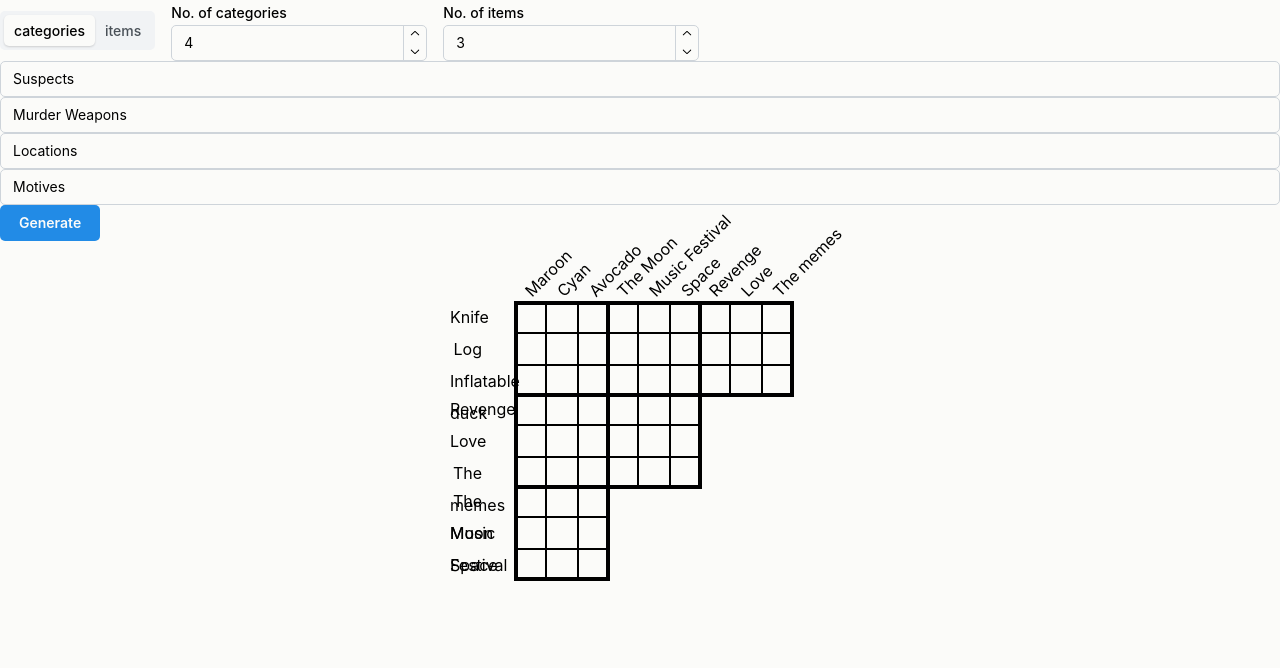
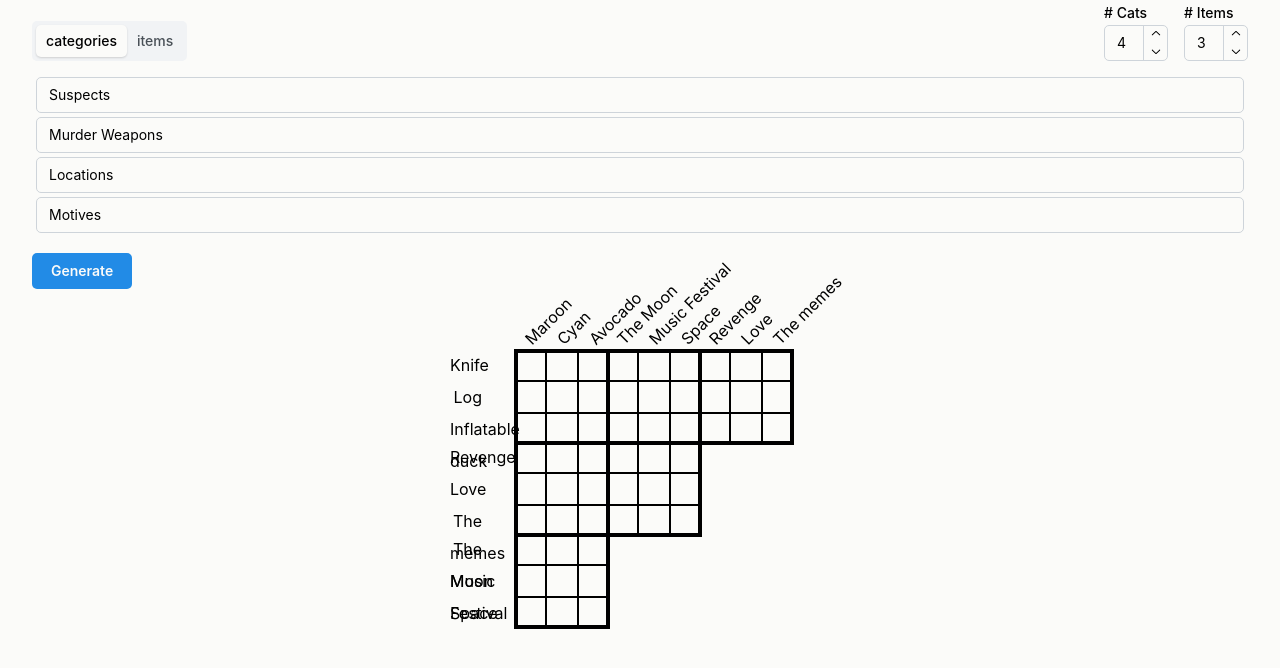
Before and after one commit to Chattox/logikinator-5000, a React (Vite) app: page / in a window 1280 px wide. Shown: the top 668 px of the page. Built offline with nearby package versions, Linux system fonts and the light colour scheme.

Commit message:
feat: grid settings styling first pass

```diff
--- a/src/components/GridSettings/GridSettings.module.css
+++ b/src/components/GridSettings/GridSettings.module.css
@@ -1,3 +1,20 @@
 .settingsContainer {
   margin-bottom: 2rem;
+  padding: 0rem 2rem 0rem 2rem;
 }
+
+.topControls {
+  margin-bottom: 1rem;
+}
+
+.numInput {
+  max-width: 4rem;
+}
+
+.textInput {
+  margin: 0.25rem;
+}
+
+.submitButton {
+  margin-top: 1rem;
+}
--- a/src/components/GridSettings/GridSettings.tsx
+++ b/src/components/GridSettings/GridSettings.tsx
@@ -77,6 +77,7 @@ export const GridSettings = (props: {
         <TextInput
           key={form.key(`categories.${i}.name`)}
           {...form.getInputProps(`categories.${i}.name`)}
+          className={classes.textInput}
         />
       );
     }
@@ -90,6 +91,7 @@ export const GridSettings = (props: {
         <TextInput
           key={form.key(`categories.${itemCategory.index}.items.${i}`)}
           {...form.getInputProps(`categories.${itemCategory.index}.items.${i}`)}
+          className={classes.textInput}
         />
       );
     }
@@ -104,6 +106,7 @@ export const GridSettings = (props: {
         value={itemCategory.name}
         onChange={handleItemCategoryChange}
         data={form.getValues().categories.map((cat) => cat.name)}
+        className={classes.textInput}
       />
       {generateItemFields()}
     </>
@@ -111,30 +114,40 @@ export const GridSettings = (props: {
 
   return (
     <Box className={classes.settingsContainer}>
-      <Group>
+      <Group
+        justify="space-between"
+        align="flex-end"
+        className={classes.topControls}
+      >
         <SegmentedControl
           value={formState}
           onChange={setFormState}
           data={["categories", "items"]}
         />
+        <Group>
           <NumberInput
-          label={`No. of categories`}
+            label={`# Cats`}
             min={2}
             clampBehavior="strict"
             value={numCategories}
             onChange={handleNumCategoriesChange}
+            className={classes.numInput}
           />
           <NumberInput
-          label={`No. of items`}
+            label={`# Items`}
             min={2}
             clampBehavior="strict"
             value={numItems}
             onChange={(val) => setNumItems(Number(val))}
+            className={classes.numInput}
           />
+        </Group>
       </Group>
       <form onSubmit={form.onSubmit(handleOnSubmit)}>
         {formState === "categories" ? categoryFields : itemFields}
-        <Button type="submit">Generate</Button>
+        <Button type="submit" className={classes.submitButton}>
+          Generate
+        </Button>
       </form>
     </Box>
   );
```
Lines whose indentation alone changed are shown as unchanged.
